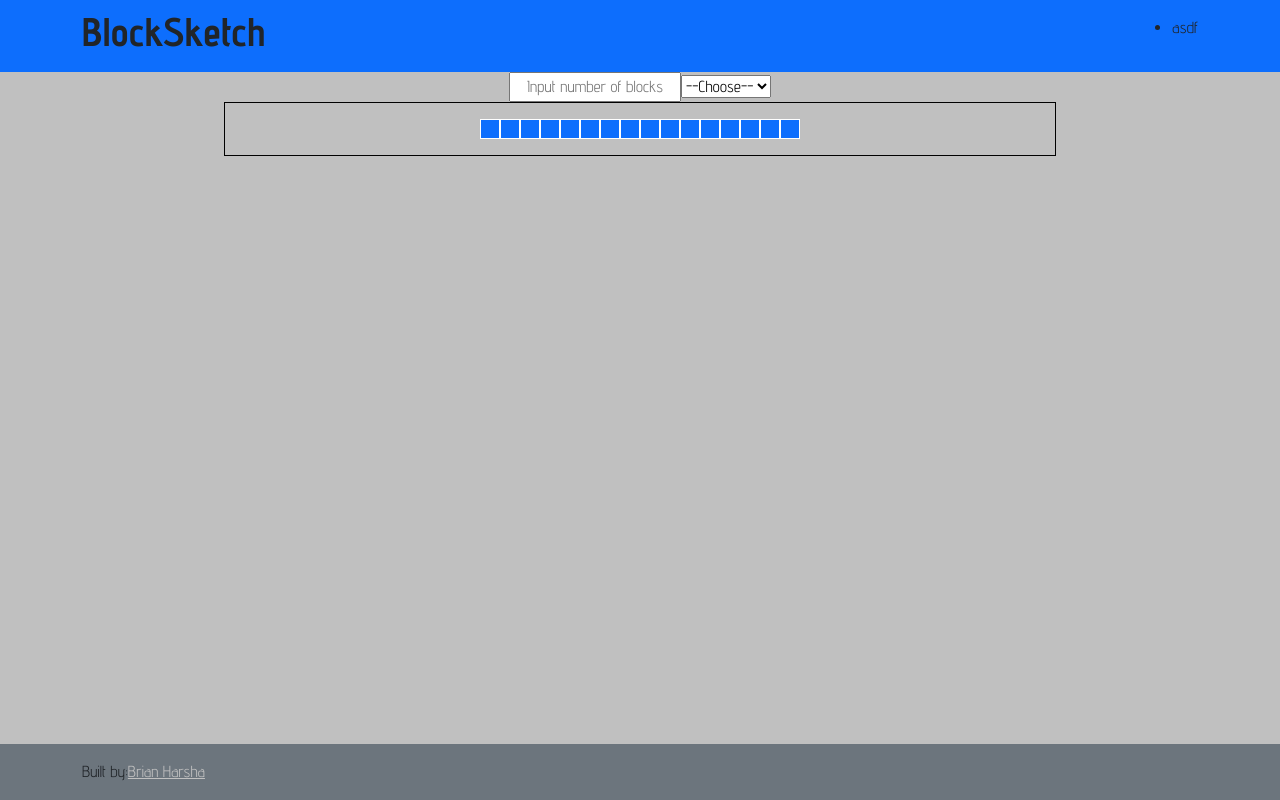
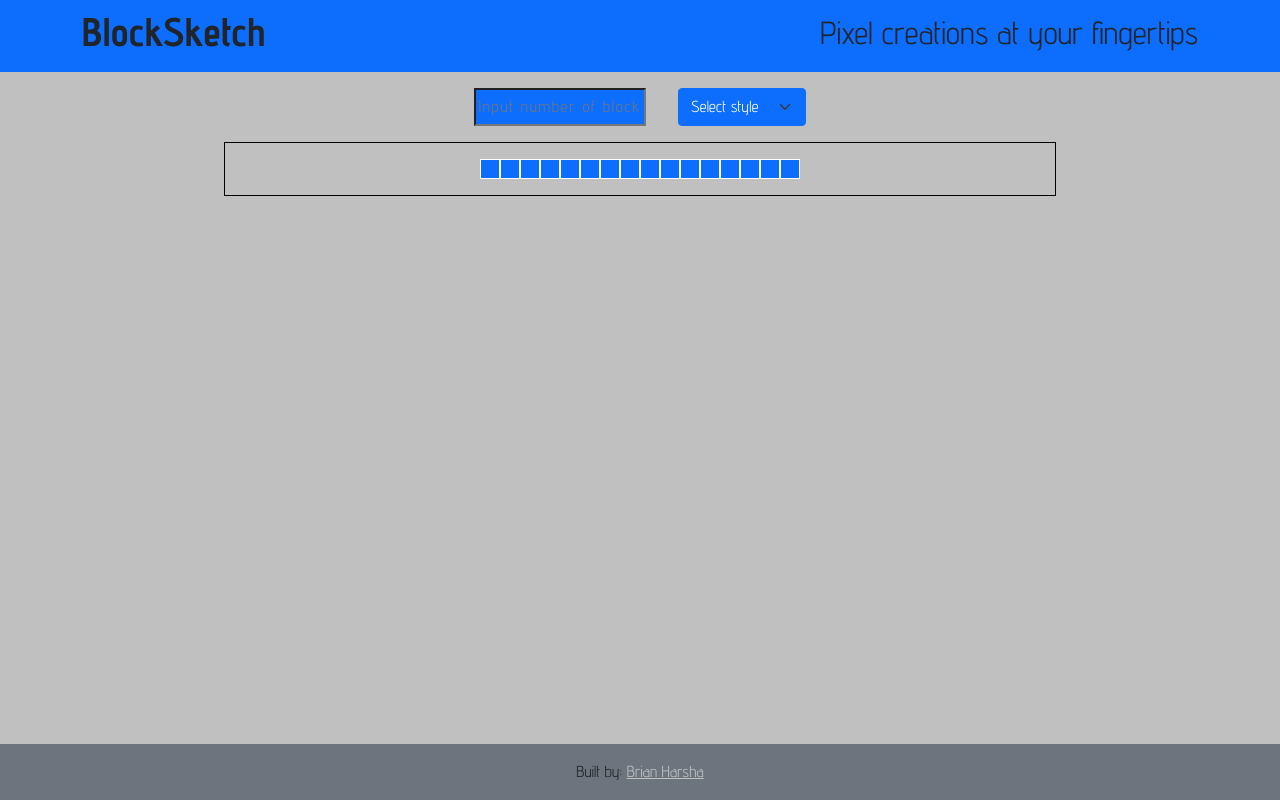
Before and after one commit to harshabc4/blocksketch, a React (Create React App) app: page / in a window 1280 px wide. Built offline with nearby package versions, Linux system fonts and the light colour scheme.

Commit message:
footer styling

```diff
--- a/src/App.js
+++ b/src/App.js
@@ -51,7 +51,7 @@ function App() {
 
   return (
     <main>
-      <div className="content-wrapper flex-shrink-0">
+      <div className="content-wrapper">
         <Navbar />
         <Settings handleChange={setGrid} handleSelection={setSelection} />
         <div className="board-elements-wrapper container">{boardElements}</div>
--- a/src/components/Footer.js
+++ b/src/components/Footer.js
@@ -3,8 +3,8 @@ import React from "react";
 function Footer() {
   return (
     <footer className="bg-secondary footer py-3">
-      <span className="container">
-        Built by:<a href="https://brianharsha.netlify.app">Brian Harsha</a>
+      <span className="">
+        Built by: <a href="https://brianharsha.netlify.app">Brian Harsha</a>
       </span>
     </footer>
   );
--- a/src/components/Navbar.js
+++ b/src/components/Navbar.js
@@ -6,9 +6,7 @@ function Navbar() {
       <nav className="navbar bg-primary">
         <div className="container">
           <h1>BlockSketch</h1>
-          <ul>
-            <li>asdf</li>
-          </ul>
+          <h2>Pixel creations at your fingertips</h2>
         </div>
       </nav>
     </header>
--- a/src/components/Settings.js
+++ b/src/components/Settings.js
@@ -1,25 +1,23 @@
 import React from "react";
 
 function Settings(props) {
-  //   const { selection, setSelection } = props;
-  //   console.log(props);
-
   return (
     <div>
       <div className="input-container container">
         <input
-          className=""
+          className="bg-primary"
           placeholder="Input number of blocks"
           onChange={props.handleChange}
           type="text"
           name="blockNumber"
         />
         <select
+          className="form-select btn-primary"
           onChange={(event) => {
             return props.handleSelection(event.target.value);
           }}
         >
-          <option defaultValue="">--Choose--</option>
+          <option defaultValue="">Select style</option>
           <option value="click">Click</option>
           <option value="hover">Hover</option>
         </select>
--- a/src/scss/style.css
+++ b/src/scss/style.css
@@ -12,19 +12,32 @@ h1 {
 }
 
 input {
+  color: white;
   margin: 0 auto;
   text-align: center;
+  letter-spacing: 0.1rem;
 }
 
 .input-container {
+  display: flex;
+  justify-content: center;
   width: 50%;
   text-align: center;
+  margin-top: 1rem;
+}
+
+.input-container * {
+  margin: 0 1rem;
+}
+
+select {
+  max-width: 8rem;
 }
 
 .board-elements-wrapper {
   display: flex;
   justify-content: center;
-  margin: 0 auto;
+  margin: 1rem auto;
   max-width: 65%;
   flex-wrap: wrap;
   width: height;
@@ -45,6 +58,7 @@ footer {
   margin-top: 2rem;
   display: flex;
   width: 100%;
+  justify-content: center;
 }
 
 footer a {
@@ -52,5 +66,5 @@ footer a {
 }
 
 footer a:hover {
-  color: #0d6efd;
+  color: white;
 }/*# sourceMappingURL=style.css.map */
--- a/src/scss/style.scss
+++ b/src/scss/style.scss
@@ -2,7 +2,6 @@
 body {
     background: #c0c0c0;
     font-family: 'Advent Pro', sans-serif;
-    // min-height: 100vh;
 
 }
 
@@ -11,26 +10,38 @@ h1 {
 }
 
 .content-wrapper {
-    // min-height: 100vh;
     min-height: calc(100vh - 88px);
-    // overflow: auto;
 }
 
 input {
+    color: white;
     margin: 0 auto;
     text-align: center;
+    letter-spacing: 0.1rem;
 
 }
 
 .input-container {
+
+    display: flex;
+    justify-content: center;
     width: 50%;
     text-align: center;
+    margin-top: 1rem;
+}
+
+.input-container * {
+    margin: 0 1rem;
+}
+
+select {
+    max-width: 8rem;
 }
 
 .board-elements-wrapper {
     display: flex;
     justify-content: center;
-    margin: 0 auto;
+    margin: 1rem auto;
     max-width: 65%;
     flex-wrap: wrap;
     width: height;
@@ -45,23 +56,16 @@ input {
     display: block;
     height: 20px;
     width: 20px;
-    // position: relative;
-    // width: 5%;
-    // height: 0;
-    // padding-bottom: 5%;
 }
 
-// .white {
-//     background: black;
-// }
+
 
 
 footer {
     margin-top: 2rem;
-    // position: sticky;
-    // bottom: 0%;
     display: flex;
     width: 100%;
+    justify-content: center;
 }
 
 footer a{
@@ -69,5 +73,5 @@ footer a{
 }
 
 footer a:hover {
-    color: #0d6efd;
+    color: white;
 }
```
Also changed, not shown: 1 other file (tests, documents, lock files or other folders).
